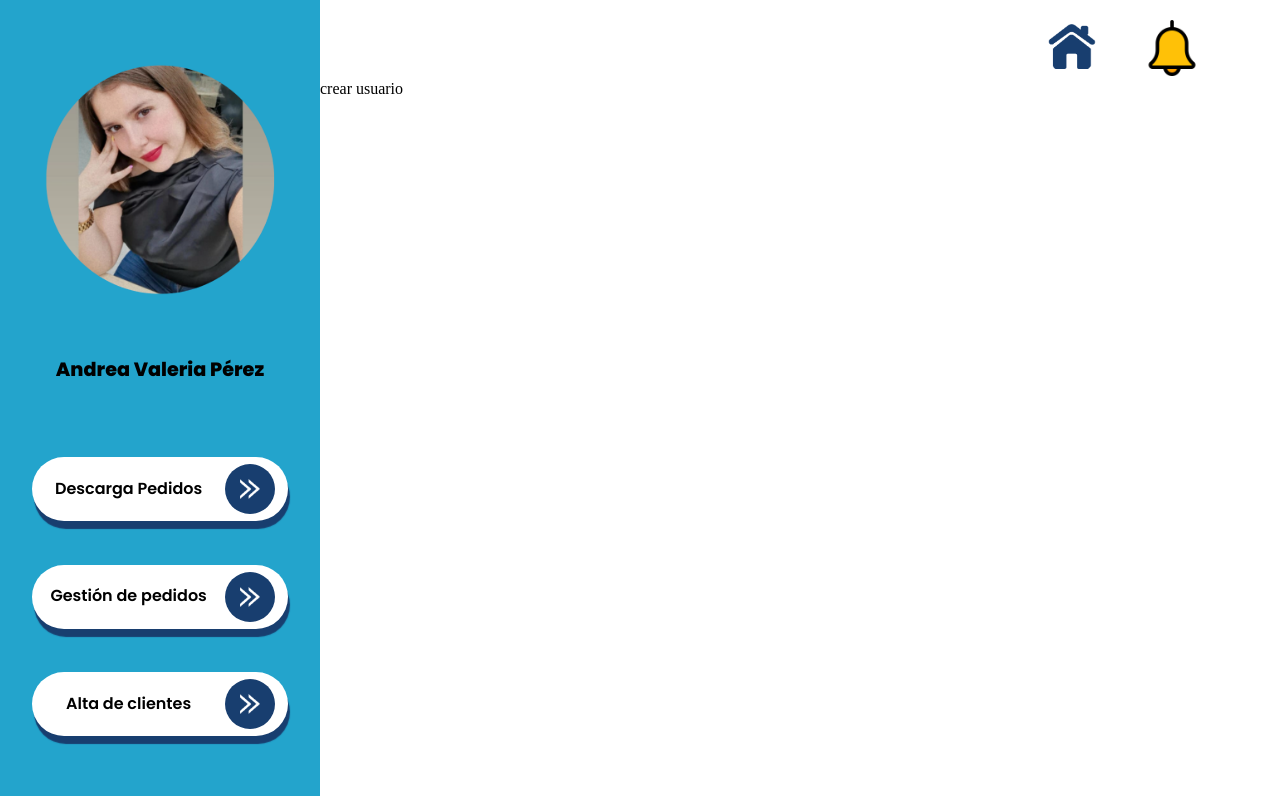
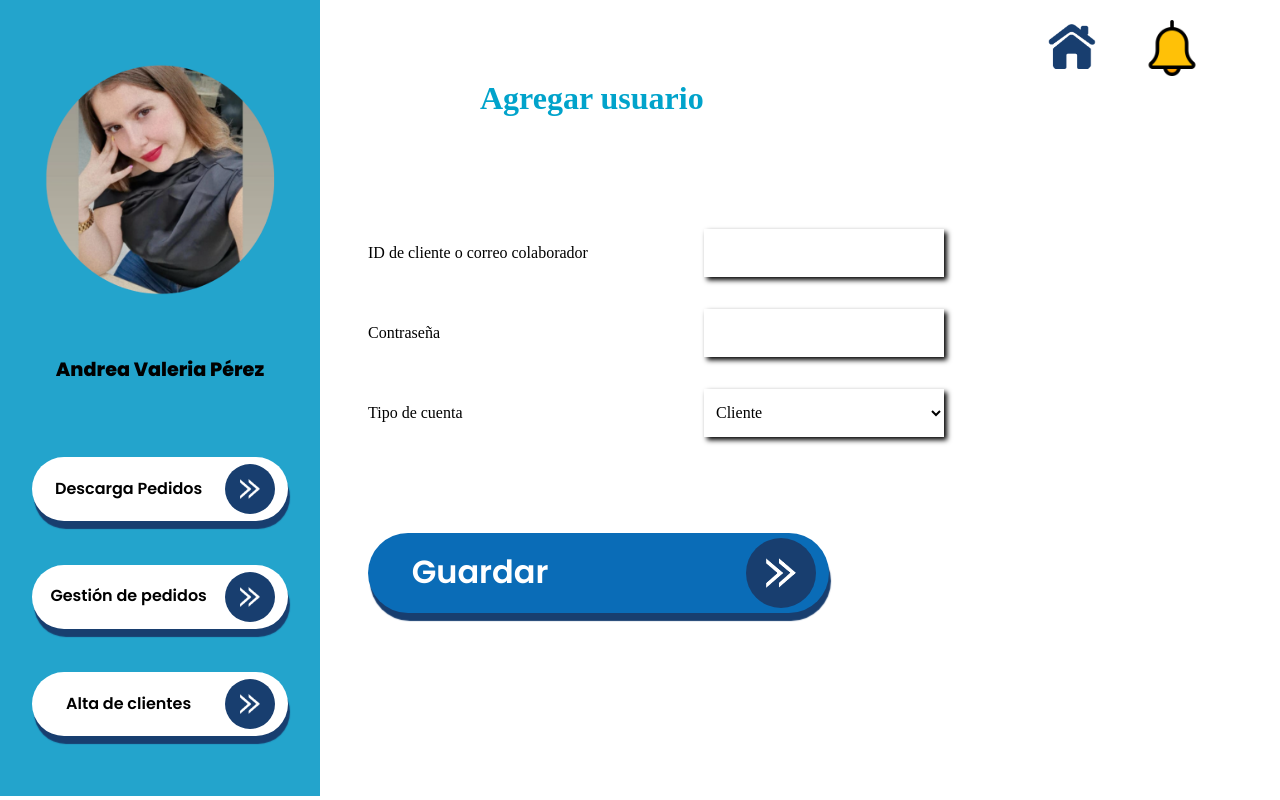
Before and after one commit to jako12287/FonelliV2Web, a React (Vite) app: page /create-user in a window 1280 px wide. Built offline with nearby package versions, Linux system fonts and the light colour scheme.

Commit message:
create users mockup

```diff
--- /dev/null
+++ b/src/styles/CreateUser.module.css
@@ -0,0 +1,45 @@
+.container{
+}
+
+.title{
+    color: var(--blue-color-title);
+    font-size: 2rem;
+    font-weight: 700;
+    margin-bottom: 4rem;
+    margin-left: 10rem;
+}
+
+.containerForm{
+    width: 40rem;
+    height: 30rem;
+    display: flex;
+    flex-direction: column;
+    justify-content: center;
+    gap: 2rem;
+    padding-right: 4rem;
+    margin-left: 3rem;
+
+}
+
+.group {
+    display: flex;
+    justify-content: space-between;
+    align-items: center;
+    gap: 2rem;
+  }
+
+  .customInput{
+    background-color: var(--white-color);
+  border: none;
+  padding: 0.5rem;
+  width: 15rem;
+  height: 3rem;
+  box-shadow: 3px 3px 5px #000;
+  outline: none;
+  }
+
+  .textError {
+    color: var(--error-color);
+    font-size: 1.2rem;
+    margin-top: 0.5rem;
+  }
--- a/src/views/CreateUser/index.tsx
+++ b/src/views/CreateUser/index.tsx
@@ -1,5 +1,95 @@
+import style from "../../styles/CreateUser.module.css";
+import { yupResolver } from "@hookform/resolvers/yup";
+import { Controller, useForm } from "react-hook-form";
+import { useNavigate } from "react-router-dom";
+import * as yup from "yup";
+import CustomButton from "../../components/CustomButton";
+
+const schema = yup.object().shape({
+  idCustomer: yup
+    .string()
+    .required("El id es obligatorio"),
+  password: yup.string().required("El password es obligatorio"),
+});
 const CreateUser = () => {
-  return <div>crear usuario</div>;
+  const navigation = useNavigate();
+
+  const {
+    handleSubmit,
+    control,
+    formState: { errors },
+  } = useForm({ mode: "onChange", resolver: yupResolver(schema) });
+
+  const onSubmit = (data: any) => {
+    console.log(data);
+    navigation("/customer-registration");
+  };
+
+  return (
+    <div>
+      <div className={style.title}>Agregar usuario</div>
+      <form onSubmit={handleSubmit(onSubmit)} className={style.containerForm}>
+        <div className={style.group}>
+          <label className={style.containerLabel} htmlFor="name">
+          ID de cliente o correo colaborador
+          </label>
+
+          <Controller
+            name="idCustomer"
+            control={control}
+            defaultValue=""
+            render={({ field }) => (
+              <input
+                className={style.customInput}
+                alt="Campo para ingresar id"
+                type="text"
+                placeholder=""
+                {...field}
+              />
+            )}
+          />
+        </div>
+        {errors.idCustomer && (
+          <p className={style.textError}>{errors.idCustomer.message}</p>
+        )}
+        <div className={style.group}>
+          <label className={style.containerLabel} htmlFor="name">
+            Contraseña
+          </label>
+
+          <Controller
+            name="password"
+            control={control}
+            defaultValue=""
+            render={({ field }) => (
+              <input
+                className={style.customInput}
+                alt="Campo para ingresar tu nombre"
+                type="text"
+                placeholder=""
+                {...field}
+              />
+            )}
+          />
+        </div>
+        {errors.password && (
+          <p className={style.textError}>{errors.password.message}</p>
+        )}
+        <div className={style.group} style={{marginBottom:"4rem"}}>
+          <label className={style.containerLabel} htmlFor="name">
+          Tipo de cuenta
+          </label>
+          <select className={style.customInput}>
+            <option value="cliente">Cliente</option>
+            <option value="colaborador">Colaborador</option>
+          </select>
+
+
+        </div>
+        <CustomButton text="Guardar" />
+      </form>
+    </div>
+  );
 };
 
 export default CreateUser;
```
